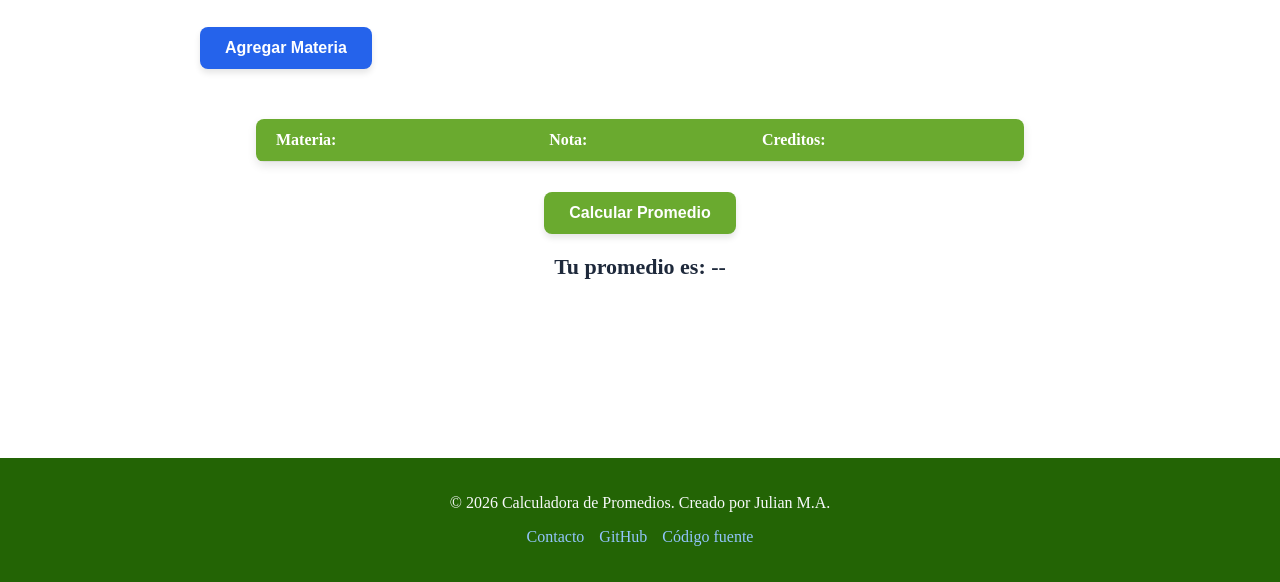
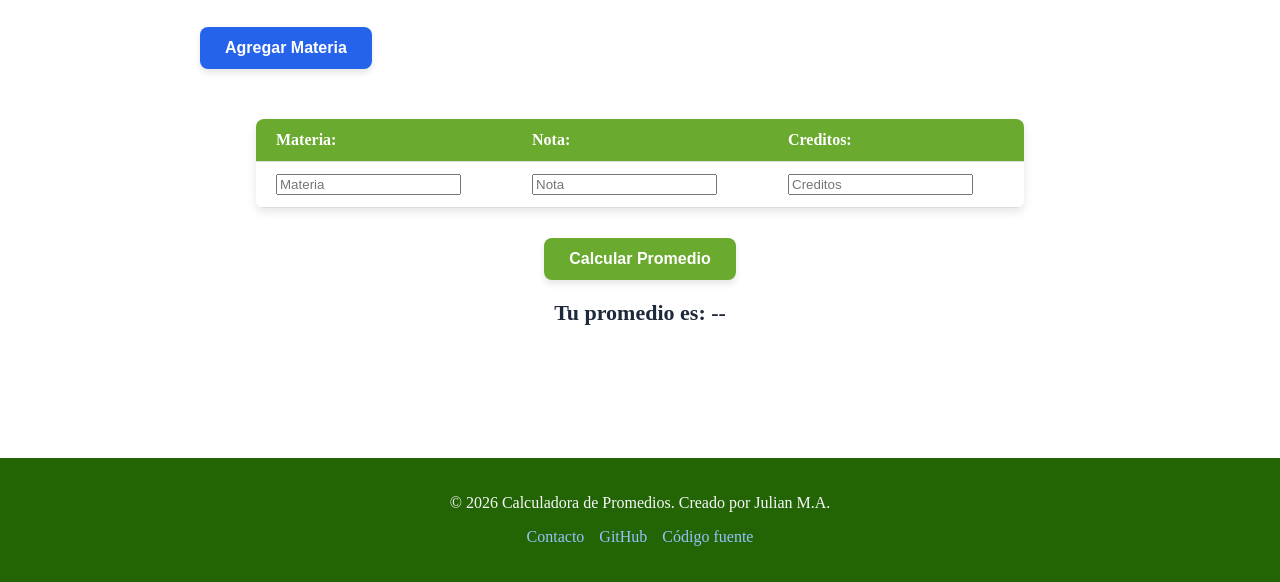
Before and after one commit to SRSURY/Student-Toolkit, a plain HTML site: page index.html in a window 1280 px wide. Both pictures are taken after a click on the button "Agregar Materia". Shown: the part 218-800 px from the top of the page. Drawn offline with Linux system fonts and the light colour scheme.

Commit message:
se agrego la funcionalidad del boton agregar para cuando se le de click aparezcan las opciones de nombre,nota y creditos

```diff
--- a/index.html
+++ b/index.html
@@ -55,5 +55,8 @@
             </div>
         </footer>
         <script src="js/main.js"></script>
+        <script src="js/materias.js"></script>
+        <script src="js/promedio.js"></script>
+        <script src="js/storage.js"></script>
     </body>
 </html>
--- a/js/main.js
+++ b/js/main.js
@@ -0,0 +1,15 @@
+const botonAgregar = document.getElementById("btn-agregar");
+const botonCalcular = document.getElementById("btn-calcular");
+const tabla = document.querySelector("#tabla-materias tbody");
+botonAgregar.addEventListener("click", function(){
+    const nuevaFila = tabla.insertRow();
+    const celdaNombre = nuevaFila.insertCell(0);
+    const celdaNota = nuevaFila.insertCell(1);
+    const celdaCreditos = nuevaFila.insertCell(2);
+    celdaNombre.innerHTML = '<input type="text" placeholder="Materia">';
+    celdaNota.innerHTML = '<input type="number" placeholder="Nota">';
+    celdaCreditos.innerHTML = '<input type="number" placeholder="Creditos">';
+});
+botonCalcular.addEventListener("click", function(){
+
+});
```
Also changed, not shown: js/materias.js (added), js/promedio.js (added), js/storage.js (added).
